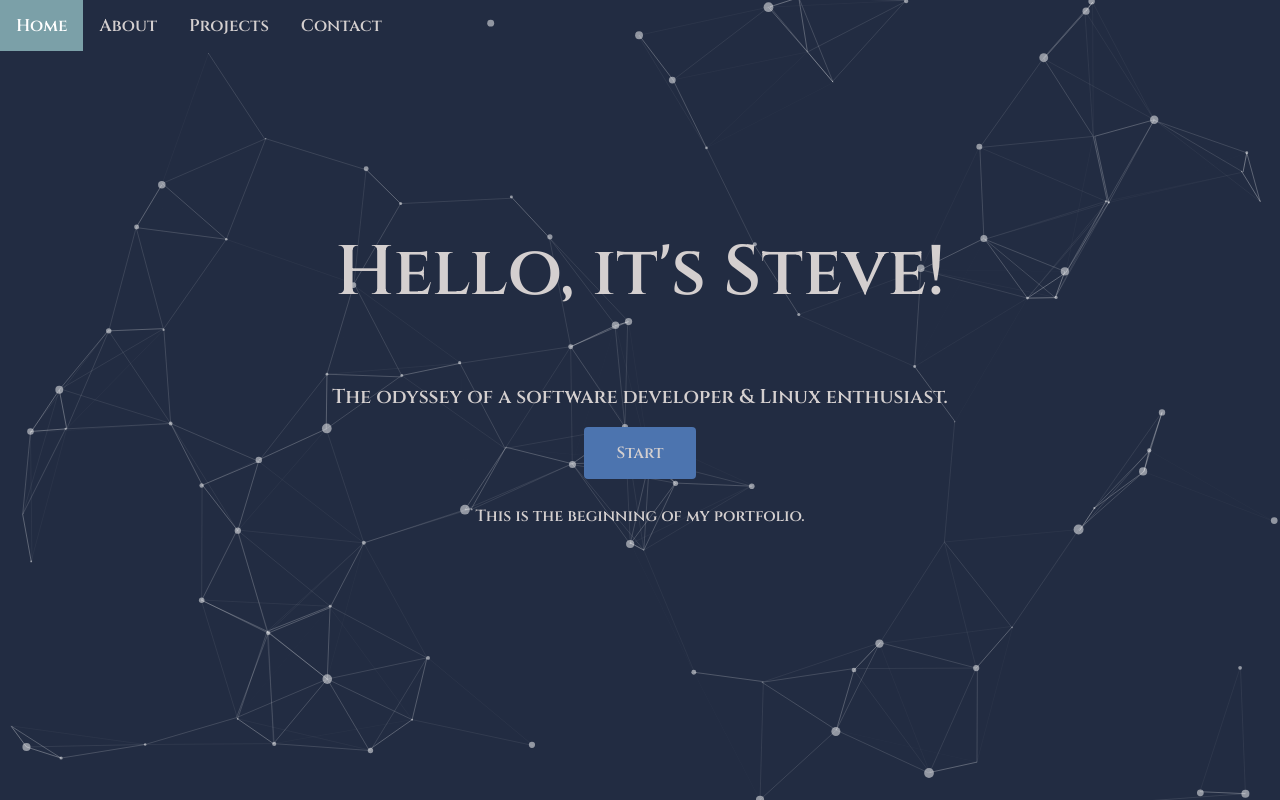
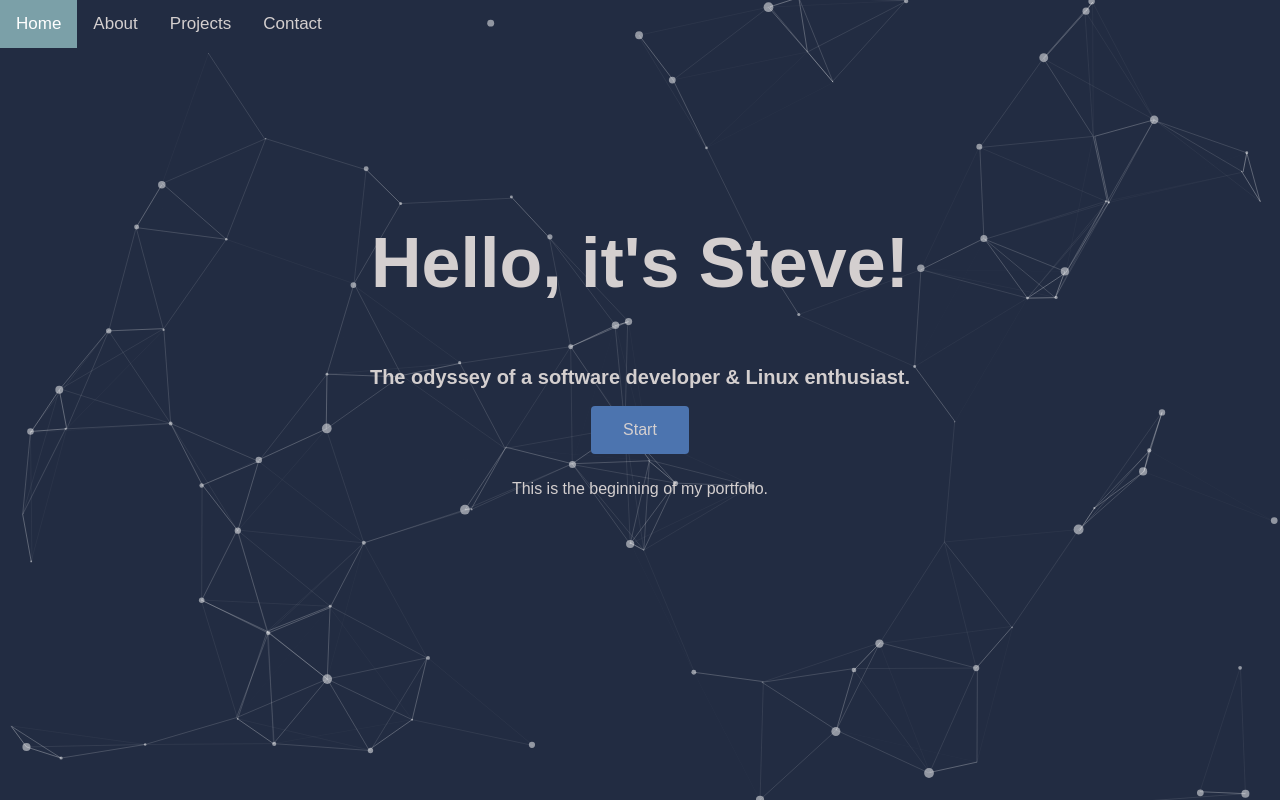
Before and after one commit to Steve-Dusty/my-portfolio, a Flask app: page / in a window 1280 px wide. Run offline with Flask 2, Linux system fonts and the light colour scheme.

Commit message:
Changed to from Cinzel to Ubuntu font for clearity

```diff
--- a/app.py
+++ b/app.py
@@ -33,4 +33,4 @@ def add_header(r):
 
 
 if __name__ == "__main__":
-   app.run(host='0.0.0.0', port=int(os.environ.get('PORT', 80)), debug=True)
+   app.run(host='0.0.0.0', port=int(os.environ.get('PORT', 9999)), debug=True)
--- a/static/css/about.css
+++ b/static/css/about.css
@@ -1,5 +1,5 @@
 html {
-    font-family: 'Cinzel', serif;
+  font-family: 'Ubuntu', sans-serif;
     max-height: 50%;
 
 }
--- a/static/css/contact.css
+++ b/static/css/contact.css
@@ -1,5 +1,5 @@
 html {
-    font-family: 'Cinzel', serif;
+    font-family: 'Ubuntu', sans-serif;
     max-height: 50%;
 
 }
--- a/static/css/home.css
+++ b/static/css/home.css
@@ -1,5 +1,5 @@
 html {
-    font-family: 'Cinzel', serif;
+    font-family: 'Ubuntu', sans-serif;
     max-height: 50%;
 
 }
--- a/static/css/projects.css
+++ b/static/css/projects.css
@@ -1,5 +1,5 @@
 html {
-    font-family: 'Cinzel', serif;
+    font-family: 'Ubuntu', sans-serif;
     max-height: 50%;
 
 }
```
